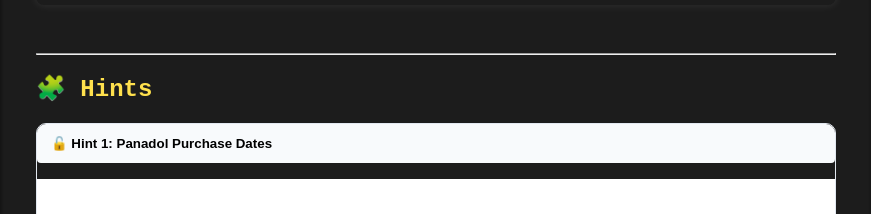
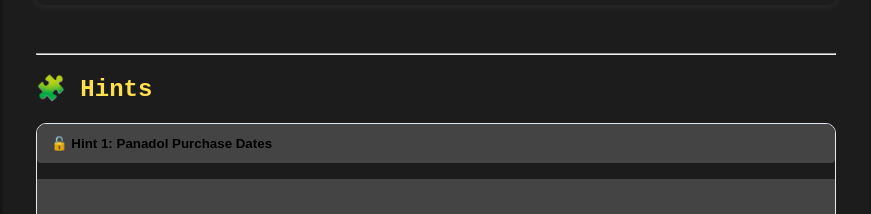
Before and after one commit to loz-dot/SQL-Murder-Mystery, a React (Vite) app: page / in a window 1280 px wide. Shown: the part 2260-2474 px from the top of the page, without its empty margins (204-1075 px from the left). Built offline with nearby package versions, Linux system fonts and the light colour scheme; no server answers.

Commit message:
fixing textbox colour

```diff
--- a/src/style.css
+++ b/src/style.css
@@ -77,9 +77,9 @@ pre {
 .accordion-item { border: 1px solid #e2e8f0; border-radius: 10px; overflow: hidden; }
 .accordion-header {
   width: 100%; text-align: left; padding: 12px 14px; font-weight: 600;
-  background: #f8fafc; cursor: pointer; border: none;
+  background: #444444; cursor: pointer; border: none;
 }
 .accordion-item.locked .accordion-header { cursor: not-allowed; opacity: 0.6; }
-.accordion-panel { padding: 12px 14px; background: #fff; }
+.accordion-panel { padding: 12px 14px; background: #444444; }
 .hint-intro { margin-bottom: 10px; white-space: pre-wrap; }
 .progress-note { margin-top: 10px; font-size: 0.9rem; color: #475569; }
```
